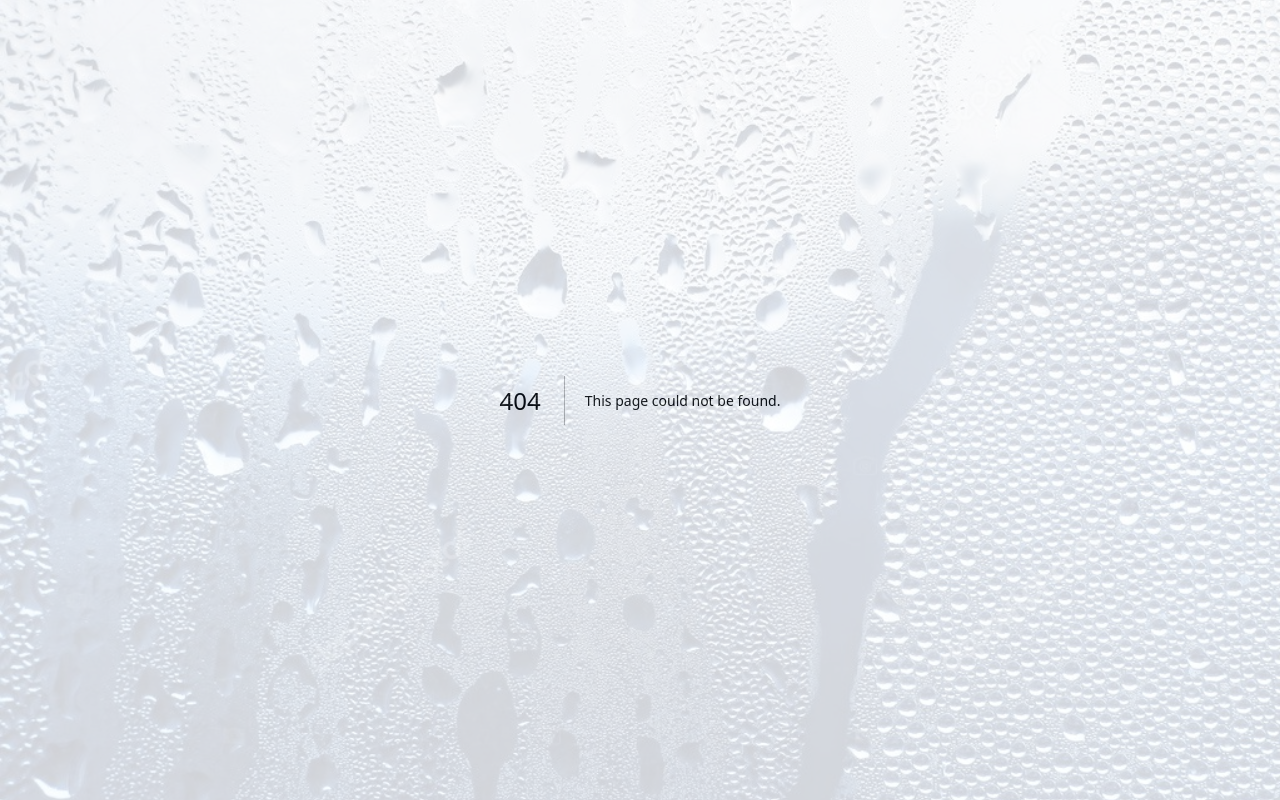
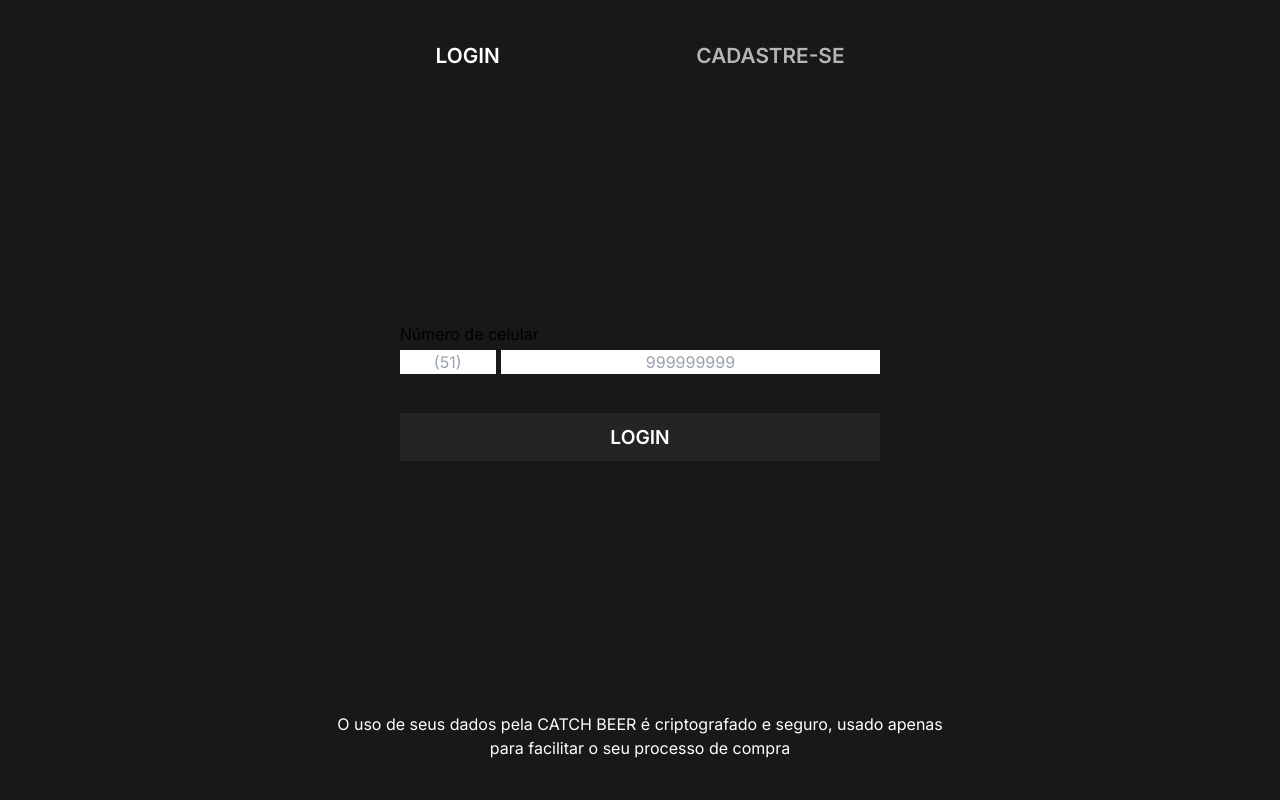
Before and after one commit to alisonnRB/catche-beer, a Next.js app: page /auth/login in a window 1280 px wide. Before the commit this address had no page. Built offline with nearby package versions, Linux system fonts and the light colour scheme.

Commit message:
login as created

```diff
--- /dev/null
+++ b/src/app/auth/layout.js
@@ -0,0 +1,23 @@
+import { Inter } from "next/font/google";
+
+const inter = Inter({ subsets: ["latin"] });
+import { AuthProvider } from "@/script/authContext";
+
+export const metadata = {
+    title: "Create Next App",
+    description: "Generated by create next app",
+};
+
+export default function RootLayout({ children }) {
+    return (
+        <html lang="pt-br">
+
+            <body className={inter.className}>
+                <AuthProvider>
+                    {children}
+                </AuthProvider>
+            </body>
+
+        </html>
+    );
+}
--- /dev/null
+++ b/src/app/auth/login/page.js
@@ -0,0 +1,30 @@
+import Link from "next/link";
+import FormLogin from '@/components/formLogin';
+
+export default function Login() {
+
+
+    return (
+        <main className="h-[100vh] w-[100vw] bg-bg z-20 relative flex flex-col justify-center items-center">
+            <div className="flex flex-col justify-between items-center h-[90%]">
+
+                <span className="flex justify-around w-full">
+                    <Link href={'/auth/login'} className="text-white font-semibold text-[1.3em]">
+                        LOGIN
+                    </Link>
+
+                    <Link href={'/auth/cadastro'} className="text-subText font-semibold text-[1.3em]">
+                        CADASTRE-SE
+                    </Link>
+                </span>
+
+                <FormLogin />
+
+                <p className=" text-white text-center">
+                    O uso de seus dados pela CATCH BEER é criptografado e seguro, usado apenas<br /> para facilitar o seu processo de compra
+                </p>
+
+            </div>
+        </main>
+    );
+}
--- a/src/components/formCad.jsx
+++ b/src/components/formCad.jsx
@@ -1,12 +1,11 @@
-
-
-
 'use client';
 
 import { useState } from "react";
+import { useAuth } from "@/script/authContext";
 
 export default function FormCad() {
     const [erro, setErro] = useState('')
+    const { Cadastrar } = useAuth();
 
     const handleSubmit = (e) => {
         e.preventDefault();
@@ -22,27 +21,30 @@ export default function FormCad() {
             setErro("O campo de ddd está vazio");
         } else if (!phone) {
             setErro("O campo de telefone está vazio");
-        } else if (parseInt(ddd)) {
+        } else if (!parseInt(ddd)) {
             setErro("O campo de ddd deve conter apenas números");
-        } else if (parseInt(phone)) {
+        } else if (!parseInt(phone)) {
             setErro("O campo de telefone deve conter apenas números");
-        } else if (nome) {
+        } else if (!nome) {
             setErro("O campo de nome está vazio");
-        } else if (endereco) {
+        } else if (!endereco) {
             setErro("O campo de endereço está vazio");
-        } else if (number) {
+        } else if (!number) {
             setErro("O campo de número está vazio");
         }
 
         const infos = { phone: ddd + " " + phone, nome: nome, endereco: endereco, number: number, complemento: complemento }
-        Cadastrar(infos);
+        if (Cadastrar(infos)) {
+            alert('Cadastro criado com sucesso!')
+            window.location.href = '/auth/login';
+        }
     }
 
     return (
         <form className="flex flex-col gap-4" onSubmit={(e) => { handleSubmit(e) }}>
 
             <span className="flex flex-col gap-1">
-                <label for="phone">Número de celular</label>
+                <label htmlFor="phone">Número de celular</label>
                 <span className="flex justify-between" id="phone">
                     <input type="text" name="ddd" placeholder="(51)" className="px-[.2em] w-[20%] text-center num" />
                     <input type="text" name="phone" placeholder="999999999" className="px-[.2em] text-center w-[79%]" />
@@ -51,14 +53,14 @@ export default function FormCad() {
 
 
             <span className="flex flex-col gap-1">
-                <label for="nome">Nome</label>
+                <label htmlFor="nome">Nome</label>
                 <span>
                     <input type="text" name="name" id="nome" className="px-[.2em] w-full" />
                 </span>
             </span>
 
             <span className="flex flex-col gap-1">
-                <label for="endereco">Endereço</label>
+                <label htmlFor="endereco">Endereço</label>
                 <span>
                     <input type="text" id="endereco" name="endereco" className="px-[.2em] w-full" />
                 </span>
@@ -66,12 +68,12 @@ export default function FormCad() {
 
             <span className="flex justify-between">
                 <span className="flex flex-col gap-1  w-[30%]">
-                    <label for="number">Número</label>
+                    <label htmlFor="number">Número</label>
                     <input type="text" id="number" name="number" className="px-[.2em] w-full" />
                 </span>
 
                 <span className="flex flex-col gap-1 w-[65%]">
-                    <label for="complemento">Complemento (opcional)</label>
+                    <label htmlFor="complemento">Complemento (opcional)</label>
                     <input type="text" id="complemento" name="complemento" className="px-[.2em] w-full " />
                 </span>
             </span>
--- /dev/null
+++ b/src/components/formLogin.jsx
@@ -0,0 +1,56 @@
+'use client';
+
+import { useState } from "react";
+import { useAuth } from "@/script/authContext";
+
+export default function FormLogin() {
+    const [erro, setErro] = useState('')
+    const { Login, isAuthenticated } = useAuth();
+
+    const handleSubmit = (e) => {
+        e.preventDefault();
+
+        const ddd = e.target.ddd.value;
+        const phone = e.target.phone.value;
+
+        if (!ddd) {
+            setErro("O campo de ddd está vazio");
+        } else if (!phone) {
+            setErro("O campo de telefone está vazio");
+        } else if (!parseInt(ddd)) {
+            setErro("O campo de ddd deve conter apenas números");
+        } else if (!parseInt(phone)) {
+            setErro("O campo de telefone deve conter apenas números");
+        }
+
+        const Phone = ddd + " " + phone;
+        Login(Phone)
+        if (isAuthenticated) {
+            alert('Logado com sucesso!')
+            window.location.href = '/cart';
+        } else {
+            setErro("informações não encontradas");
+        }
+    }
+
+    return (
+        <form className="flex flex-col gap-4" onSubmit={(e) => { handleSubmit(e) }}>
+
+            <span className="flex flex-col gap-1">
+                <label htmlFor="phone">Número de celular</label>
+                <span className="flex justify-between" id="phone">
+                    <input type="text" name="ddd" placeholder="(51)" className="px-[.2em] w-[20%] text-center num" />
+                    <input type="text" name="phone" placeholder="999999999" className="px-[.2em] text-center w-[79%]" />
+                </span>
+            </span>
+
+            <span className="flex flex-col gap-1 justify-center">
+                <p className="text-center text-redCustom text-wrap">{erro}</p>
+
+                <button type="submit" className={"bg-subMotion hover:bg-motion text-white mt-[1em] py-[.5em] text-[1.2em] font-semibold"}>LOGIN</button>
+            </span>
+
+
+        </form>
+    );
+}
--- a/src/script/authContext.js
+++ b/src/script/authContext.js
@@ -6,9 +6,10 @@ import { createContext, useContext, useState, useEffect } from 'react';
 const AuthContext = createContext();
 
 
-export const authProvider = ({ children }) => {
+export const AuthProvider = ({ children }) => {
     const [auth, setAuth] = useState([]);
     const [isClient, setIsClient] = useState(false);
+    const [isAuthenticated, setIsAuthenticated] = useState(false);
 
     useEffect(() => {
         setIsClient(true);
@@ -18,12 +19,34 @@ export const authProvider = ({ children }) => {
         }
     }, []);
 
+    const Authenticate = () => {
+        const authed = localStorage.getItem('auth');
+        if (authed) {
+            setAuth(JSON.parse(authed));
+        }
+    }
+
     const Cadastrar = (infos) => {
-        localStorage.setItem('auth', JSON.stringify(infos));
+        try {
+            localStorage.setItem('auth', JSON.stringify(infos))
+            return true;
+        } catch {
+            console.log(auth)
+            return false;
+        }
     };
 
+    const Login = (phone) => {
+        Authenticate();
+        if (auth.phone == phone) {
+            setIsAuthenticated(true);
+        } else {
+            setIsAuthenticated(false);
+        }
+    }
+
     return (
-        <AuthContext.Provider value={{Cadastrar}}>
+        <AuthContext.Provider value={{ Cadastrar, Login, isAuthenticated }}>
             {children}
         </AuthContext.Provider>
     );
```
